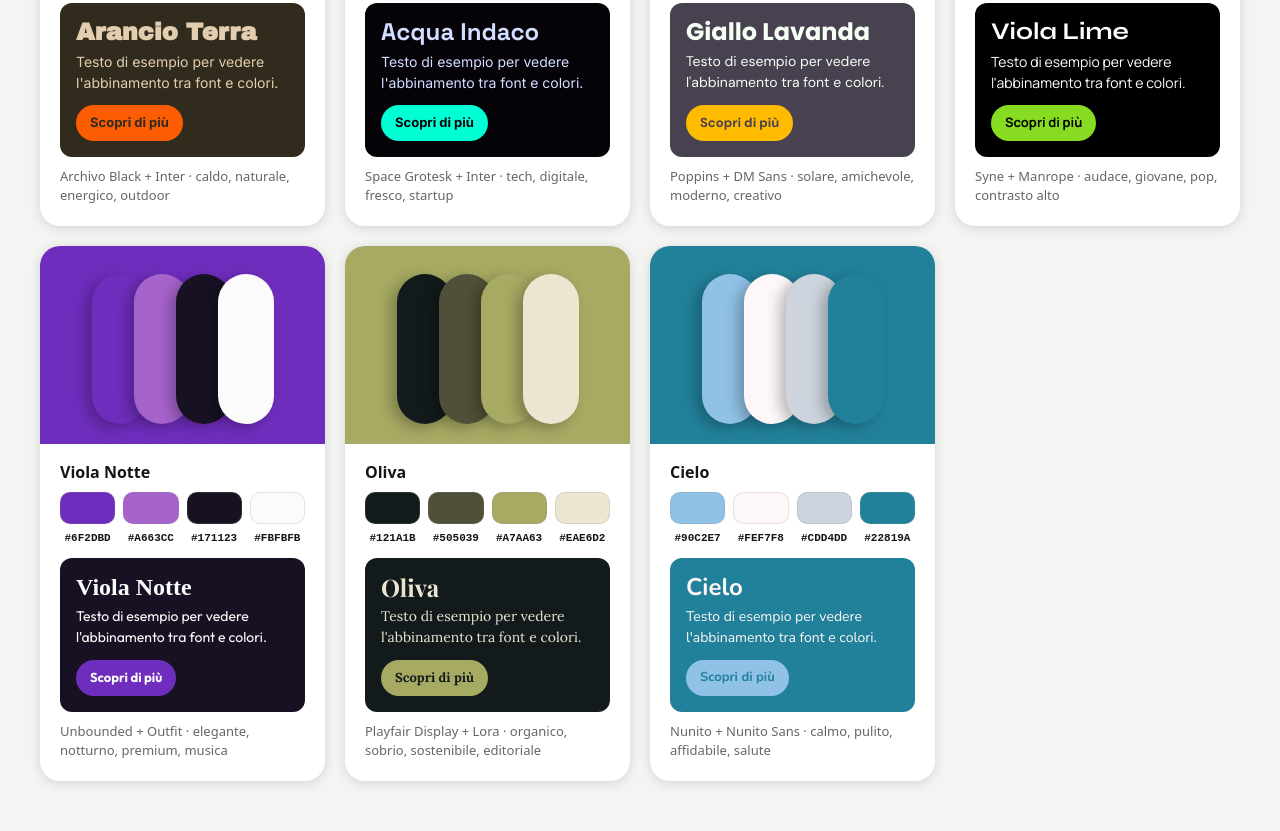
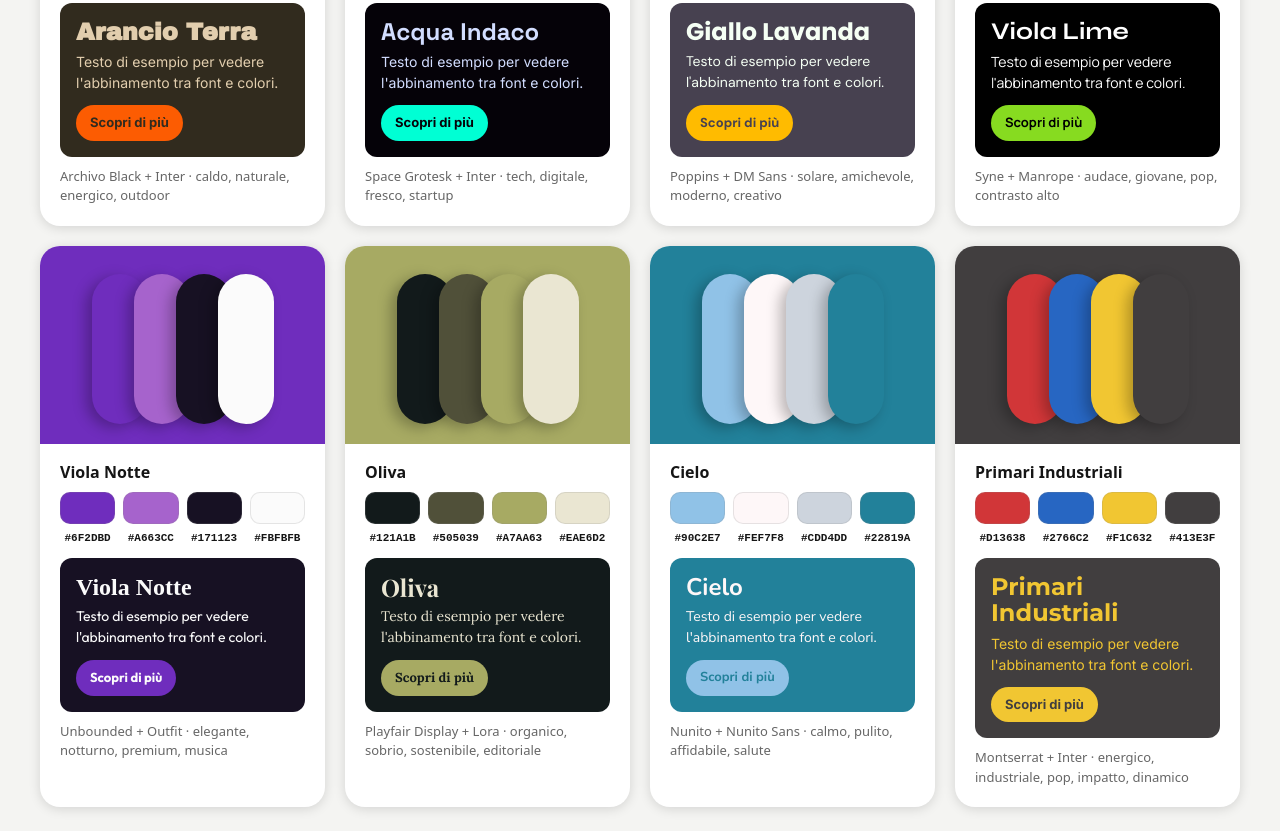
Before and after one commit to gabrieletramonte-sudo/Colori, a plain HTML site: page index.html in a window 1280 px wide. Shown: the part 433-1264 px from the top of the page. Before the commit the page ends 1238 px from the top, so only its background shows below. Drawn offline with nearby package versions, Linux system fonts and the light colour scheme; a web font is replaced by a local one.

Commit message:
Aggiunge palette Primari Industriali dal video Reel bullet time
Co-Authored-By: Claude Opus 5.5 <noreply@anthropic.com>
Claude-Session: https://claude.ai/code/session_01QL4uoNB9bsYynaQxPfEARj

```diff
--- a/index.html
+++ b/index.html
@@ -1,7 +1,7 @@
 <!doctype html>
 <html lang="it"><head><meta charset="utf-8"><meta name="viewport" content="width=device-width,initial-scale=1">
 <title>Palette e Font</title>
-<link rel="stylesheet" href="https://fonts.googleapis.com/css2?family=Archivo+Black:wght@400;700&family=DM+Sans:wght@400;700&family=Inter:wght@400;700&family=Lora:wght@400;700&family=Manrope:wght@400;700&family=Nunito:wght@400;700&family=Nunito+Sans:wght@400;700&family=Outfit:wght@400;700&family=Playfair+Display:wght@400;700&family=Poppins:wght@400;700&family=Space+Grotesk:wght@400;700&family=Syne:wght@400;700&family=Unbounded:wght@400;700&display=swap">
+<link rel="stylesheet" href="https://fonts.googleapis.com/css2?family=Archivo+Black:wght@400;700&family=DM+Sans:wght@400;700&family=Inter:wght@400;700&family=Lora:wght@400;700&family=Manrope:wght@400;700&family=Montserrat:wght@400;700&family=Nunito:wght@400;700&family=Nunito+Sans:wght@400;700&family=Outfit:wght@400;700&family=Playfair+Display:wght@400;700&family=Poppins:wght@400;700&family=Space+Grotesk:wght@400;700&family=Syne:wght@400;700&family=Unbounded:wght@400;700&display=swap">
 <style>
 :root{--bg:#f4f4f2;--fg:#151515;--muted:#666;--card:#fff}
 @media (prefers-color-scheme:dark){:root{--bg:#111;--fg:#eee;--muted:#999;--card:#1c1c1c}}
@@ -68,6 +68,12 @@ header{max-width:1200px;margin:0 auto}
 <p style="font-family:'Nunito Sans'">Testo di esempio per vedere l'abbinamento tra font e colori.</p>
 <span style="background:#90C2E7;color:#22819A;font-family:'Nunito Sans'">Scopri di più</span></div>
 <div class="meta">Nunito + Nunito Sans · calmo, pulito, affidabile, salute</div></div></article>
+<article class="card"><div class="hero" style="background:#413E3F"><div class="pill" style="background:#D13638"></div><div class="pill" style="background:#2766C2"></div><div class="pill" style="background:#F1C632"></div><div class="pill" style="background:#413E3F"></div></div>
+<div class="body"><strong>Primari Industriali</strong><div class="sw"><button style="--c:#D13638" data-hex="#D13638">#D13638</button><button style="--c:#2766C2" data-hex="#2766C2">#2766C2</button><button style="--c:#F1C632" data-hex="#F1C632">#F1C632</button><button style="--c:#413E3F" data-hex="#413E3F">#413E3F</button></div>
+<div class="demo" style="background:#413E3F;color:#F1C632"><h3 style="font-family:'Montserrat'">Primari Industriali</h3>
+<p style="font-family:'Inter'">Testo di esempio per vedere l'abbinamento tra font e colori.</p>
+<span style="background:#F1C632;color:#413E3F;font-family:'Inter'">Scopri di più</span></div>
+<div class="meta">Montserrat + Inter · energico, industriale, pop, impatto, dinamico</div></div></article>
 </div>
 <script>
 document.querySelectorAll('.sw button').forEach(b => b.onclick = () => {
--- a/palettes.css
+++ b/palettes.css
@@ -89,4 +89,17 @@
   --cielo-sfondo: #22819A;
   --cielo-font-titoli: 'Nunito', sans-serif;
   --cielo-font-testo: 'Nunito Sans', sans-serif;
+
+  /* Primari Industriali */
+  --primari-industriali-1: #D13638;
+  --primari-industriali-primario: #D13638;
+  --primari-industriali-2: #2766C2;
+  --primari-industriali-secondario: #2766C2;
+  --primari-industriali-3: #F1C632;
+  --primari-industriali-accento: #F1C632;
+  --primari-industriali-4: #413E3F;
+  --primari-industriali-scuro: #413E3F;
+  --primari-industriali-sfondo: #413E3F;
+  --primari-industriali-font-titoli: 'Montserrat', sans-serif;
+  --primari-industriali-font-testo: 'Inter', sans-serif;
 }
```
Also changed, not shown: palettes.json (+15 -0 lines), riferimenti/08-primari-industriali.jpg (added), 1 other file.
